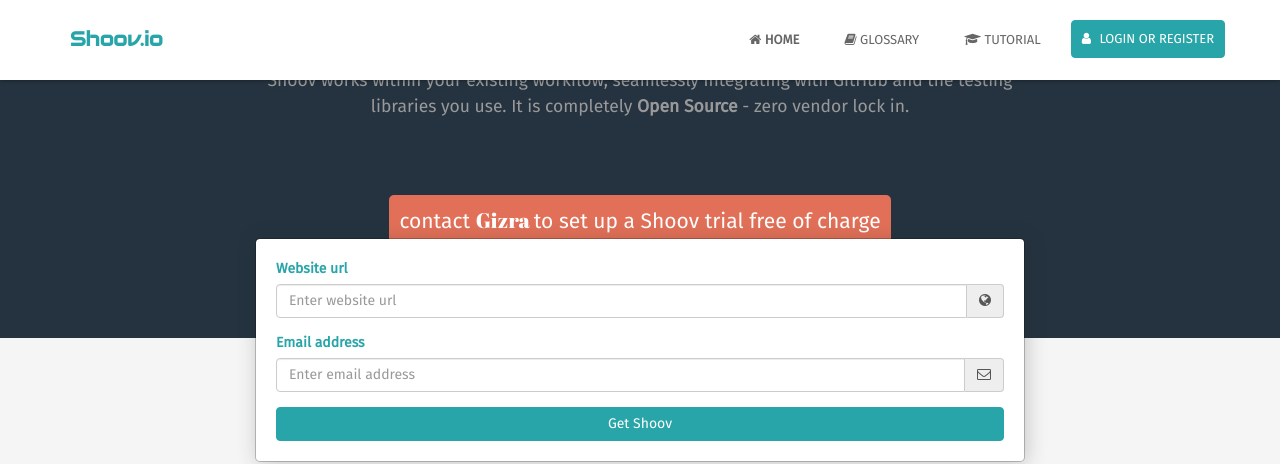
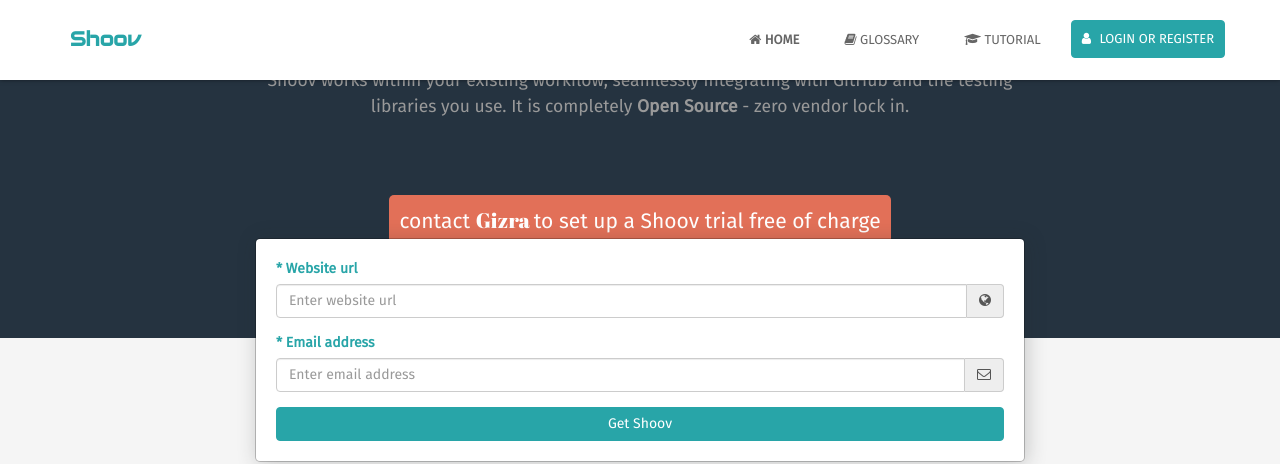
Before and after one commit to shoov/shoov.io, a Jekyll site: the page built from src/index.html, in a window 1280 px wide and 900 px high, scrolled down 813 px. Shown: the top 464 px of the window. Built offline with Jekyll 4.4.1, drawn with Linux system fonts in a browser that asks for light colours; nearby versions of some CDN libraries; some web fonts are replaced; library files that are not in the unit come from our copies; Markdown is read by kramdown in place of the engine named in the settings; the list of posts is cut into pages by our own code.

Commit message:
clean template

```diff
--- a/src/_layouts/default.html
+++ b/src/_layouts/default.html
@@ -10,7 +10,7 @@
     <header id="header" class="header navbar-fixed-top">
       <div class="container">
         <h1 class="logo">
-          <a href="/"><span class="text">Shoov.io</span></a>
+          <a href="/"><span class="text">Shoov</span></a>
         </h1>
         <nav class="main-nav navbar-right" role="navigation">
           <div class="navbar-header">
--- a/src/index.html
+++ b/src/index.html
@@ -26,14 +26,14 @@
             <form id="trial-form" class="contact-form" method="post" action="{{ site.trial_form_action }}">
                 <div class="row">
                     <div class="col-xs-12 form-group">
-                        <label class="turquoise text-left" for="name">Website url</label>
+                        <label class="turquoise text-left" for="name">* Website url</label>
                         <div class="input-group">
                             <input type="url" class="form-control" id="name" name="name" placeholder="Enter website url" minlength="2" required="required" aria-required="true">
                             <span class="input-group-addon"><i class="fa fa-globe"></i></span>
                         </div>
                     </div>
                     <div class="col-xs-12 form-group">
-                        <label class="turquoise text-left" for="_replyto">Email address</label>
+                        <label class="turquoise text-left" for="_replyto">* Email address</label>
                         <div class="input-group">
                             <input type="email" class="form-control" id="_replyto" name="_replyto" placeholder="Enter email address" required="required" aria-required="true">
                             <span class="input-group-addon"><i class="fa fa-envelope-o"></i></span>
```
